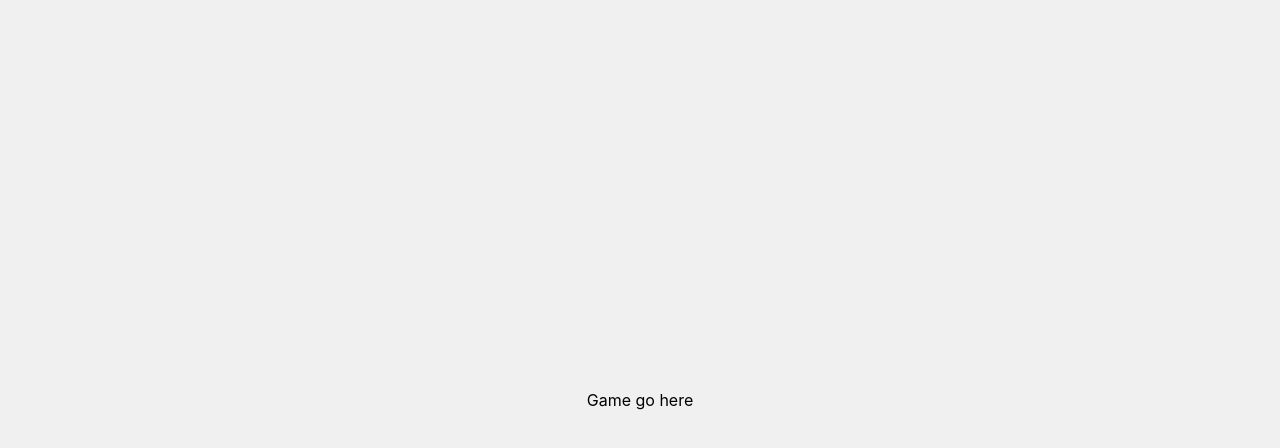
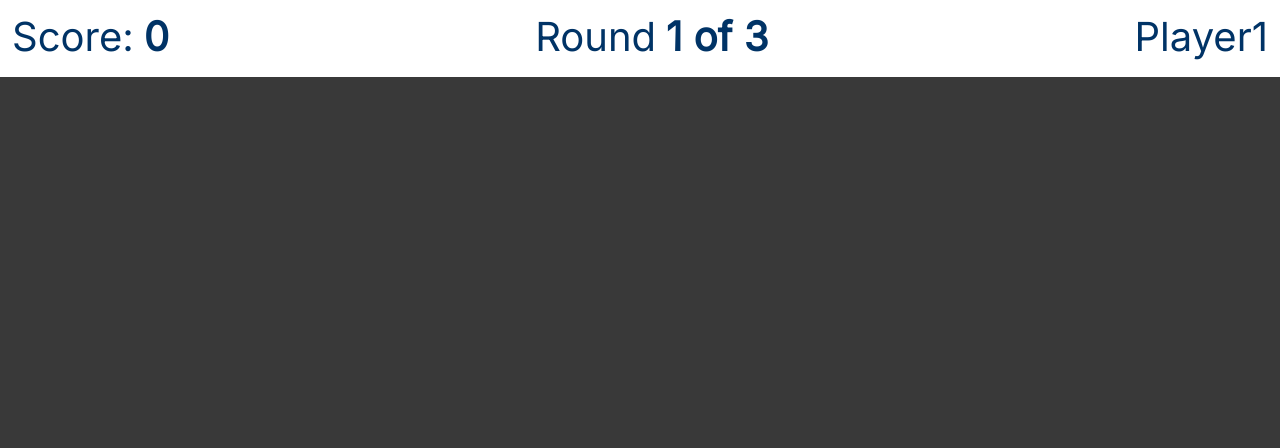
Before and after one commit to hamdielzard/Wordeo, a React (Create React App) app in the folder client/: page /game in a window 1280 px wide. Shown: the top 448 px of the page. Built offline with nearby package versions, Linux system fonts and the light colour scheme.

Commit message:
Header fully implemented

```diff
--- a/client/public/index.html
+++ b/client/public/index.html
@@ -24,6 +24,7 @@
       work correctly both with client-side routing and a non-root public URL.
       Learn how to configure a non-root public URL by running `npm run build`.
     -->
+    <link href='https://fonts.googleapis.com/css?family=Inter' rel='stylesheet'>
     <title>Wordeo</title>
   </head>
   <body>
--- /dev/null
+++ b/client/src/Components/Game/CoreGame.js
@@ -0,0 +1,12 @@
+import React from "react";
+
+const CoreGame = () =>
+{
+    return(
+        <div>
+
+        </div>
+    )
+}
+
+export default CoreGame
--- /dev/null
+++ b/client/src/Components/Game/GameHeader.js
@@ -0,0 +1,20 @@
+import React from "react";
+import '../../Styles/Game.css';
+
+const GameHeader = (props) => {
+    return (
+        <div className="gameheader">
+            <div className = "gameheader--score">
+                Score: <span className="bold">{props.score}</span>
+            </div>
+            <div className = "gameheader--round">
+                Round <span className="bold">{props.round} of {props.maxRound}</span>
+            </div>
+            <div className = "gameheader--name">
+                {props.name}
+            </div>
+        </div>
+    )
+}
+
+export default GameHeader
--- /dev/null
+++ b/client/src/Components/Game/Timer.js
@@ -0,0 +1,12 @@
+import React from "react";
+
+const Timer = () =>
+{
+    return(
+        <div>
+
+        </div>
+    )
+}
+
+export default Timer
--- a/client/src/Pages/Game.js
+++ b/client/src/Pages/Game.js
@@ -1,11 +1,33 @@
 //the page where the game is played
 
 import React from 'react'
+import GameHeader from '../Components/Game/GameHeader';
+import Timer from '../Components/Game/Timer';
+import CoreGame from '../Components/Game/CoreGame';
+import '../Styles/Game.css';
+
+// TEMP GAME DATA
+import data from '../TEMPDB/data';
 
 const GamePage = () =>
 {
+    const [gameStatus, updataStatus] = React.useState({
+        round: 1,
+        score: 0,
+        currWord: data[0]
+    })
+
     return(
-        <div>Game go here</div>
+        <div className='game'>
+            <GameHeader
+                score = {gameStatus.score}
+                round = {gameStatus.round}
+                maxRound = {data.length}
+                name = "Player1"
+            />
+            <Timer />
+            <CoreGame />
+        </div>
     )
 }
 
--- /dev/null
+++ b/client/src/Styles/Game.css
@@ -0,0 +1,31 @@
+body {
+    background-color: #393939;
+    justify-content: left;
+    align-items: baseline;
+}
+
+.bold {
+    font-weight: bold;
+    padding-left: 10px;
+}
+
+.gameheader {
+    position: fixed;
+    width: 100%;
+    height: 77px;
+    background-color:#FFF;
+    display: flex;
+    justify-content: space-between;
+
+    color: #036;
+    font-family: Inter;
+    font-size: 40px;
+    font-style: normal;
+    font-weight: 400;
+    line-height: normal;
+}
+
+.gameheader--score, .gameheader--name, .gameheader--round {
+    display: flex;
+    padding: 12px;
+}
--- /dev/null
+++ b/client/src/TEMPDB/data.js
@@ -0,0 +1,20 @@
+export default [
+    {
+        "word": "Discord",
+        "hints": ["Communication Platform", "Gamer-Friendly"],
+        "category": "Applications",
+        "difficulty": 1
+    },
+    {
+        "word": "Kerfuffle",
+        "hints": ["Commotion over a dispute"],
+        "category": "Vocabulary",
+        "difficulty": 5
+    },
+    {
+        "word": "Toronto",
+        "hints": ["Most populous city in Canada"],
+        "category": "Geography",
+        "difficulty": 2
+    }
+]
```
Also changed, not shown: client/src/TEMPDB/README.md (added).
